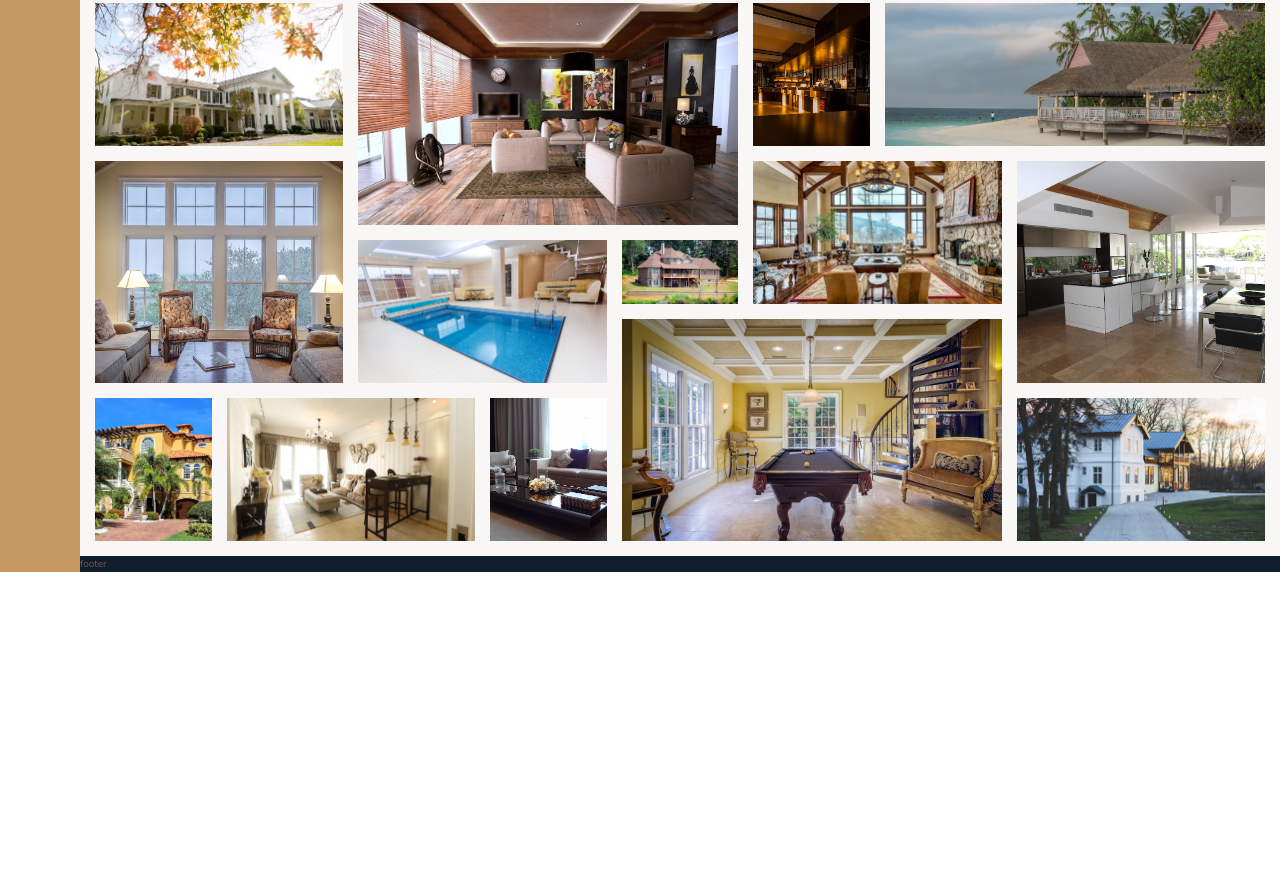
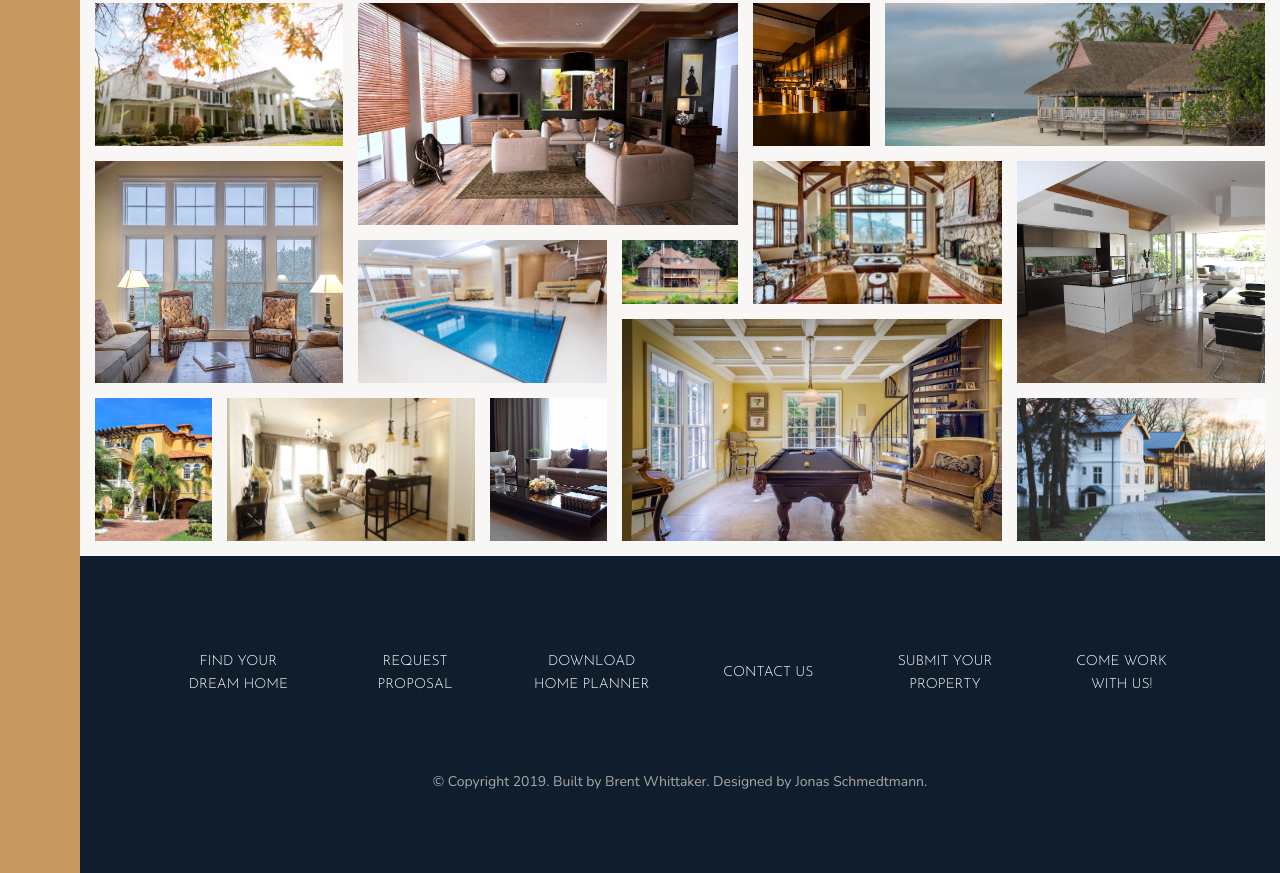
Before and after one commit to brentwhittaker/css-grid-layout-nexter, a website built with Parcel: page src/index.html in a window 1280 px wide. Shown: the part 3084-3957 px from the top of the page. Before the commit the page ends 3656 px from the top, so only its background shows below. Built offline with nearby package versions, Linux system fonts and the light colour scheme.

Commit message:
Impl footer markup and css

```diff
--- a/src/index.html
+++ b/src/index.html
@@ -351,6 +351,27 @@
     </figure>
   </section>
   <footer class="footer">
-    footer
+    <ul class="nav">
+      <li class="nav__item">
+        <a href="#" class="nav__link">Find your dream home</a>
+      </li>
+      <li class="nav__item">
+        <a href="#" class="nav__link">Request proposal</a>
+      </li>
+      <li class="nav__item">
+        <a href="#" class="nav__link">Download home planner</a>
+      </li>
+      <li class="nav__item"><a href="#" class="nav__link">Contact us</a></li>
+      <li class="nav__item">
+        <a href="#" class="nav__link">Submit your property</a>
+      </li>
+      <li class="nav__item">
+        <a href="#" class="nav__link">Come work with us!</a>
+      </li>
+    </ul>
+    <p class="copyright">
+      &copy; Copyright 2019. Built by Brent Whittaker. Designed by Jonas
+      Schmedtmann.
+    </p>
   </footer>
 </html>
--- a/src/sass/_footer.scss
+++ b/src/sass/_footer.scss
@@ -1,4 +1,43 @@
 .footer {
   background-color: $color-secondary;
   grid-column: full-start / full-end;
+  padding: 8rem;
 }
+
+.nav {
+  list-style: none;
+
+  display: grid;
+  grid-template-columns: repeat(auto-fit, minmax(15rem, 1fr));
+  grid-gap: 2rem;
+  align-items: center;
+
+  &__link:link,
+  &__link:visited {
+    font-size: 1.4rem;
+    color: #fff;
+    text-decoration: none;
+    font-family: $font-display;
+    text-transform: uppercase;
+    text-align: center;
+    padding: 1.5rem;
+    display: block;
+    transition: all 0.2s;
+  }
+
+  &__link:hover,
+  &__link:active {
+    background-color: rgba(#fff, 0.05);
+    transform: translateY(-3px);
+  }
+}
+
+.copyright {
+  font-size: 1.4rem;
+  color: $color-grey-light-2;
+  margin-top: 6rem;
+  margin-right: auto;
+  margin-left: auto;
+  text-align: center;
+  width: 70%;
+}
```
Also changed, not shown: src/css/style.css.
